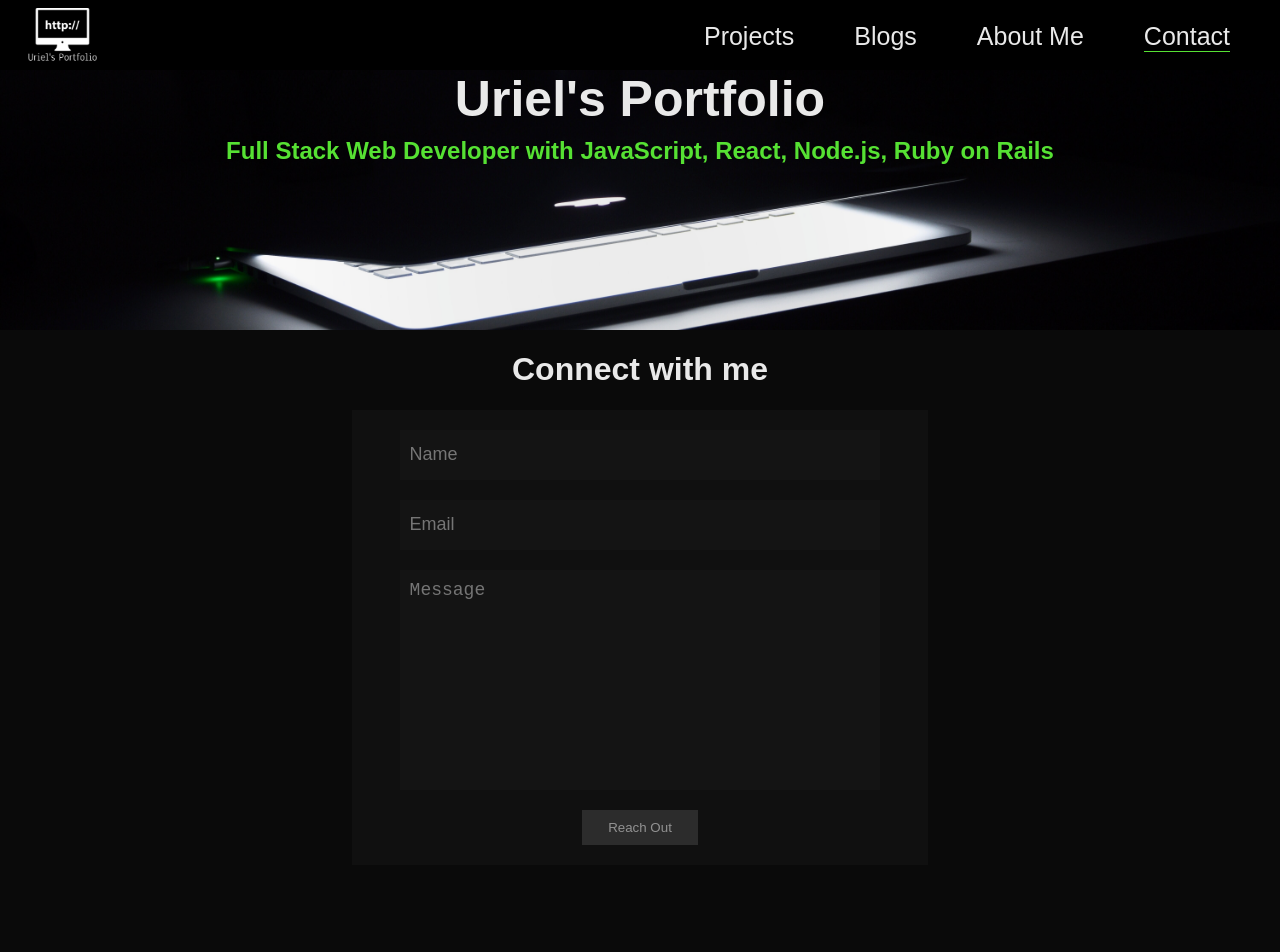
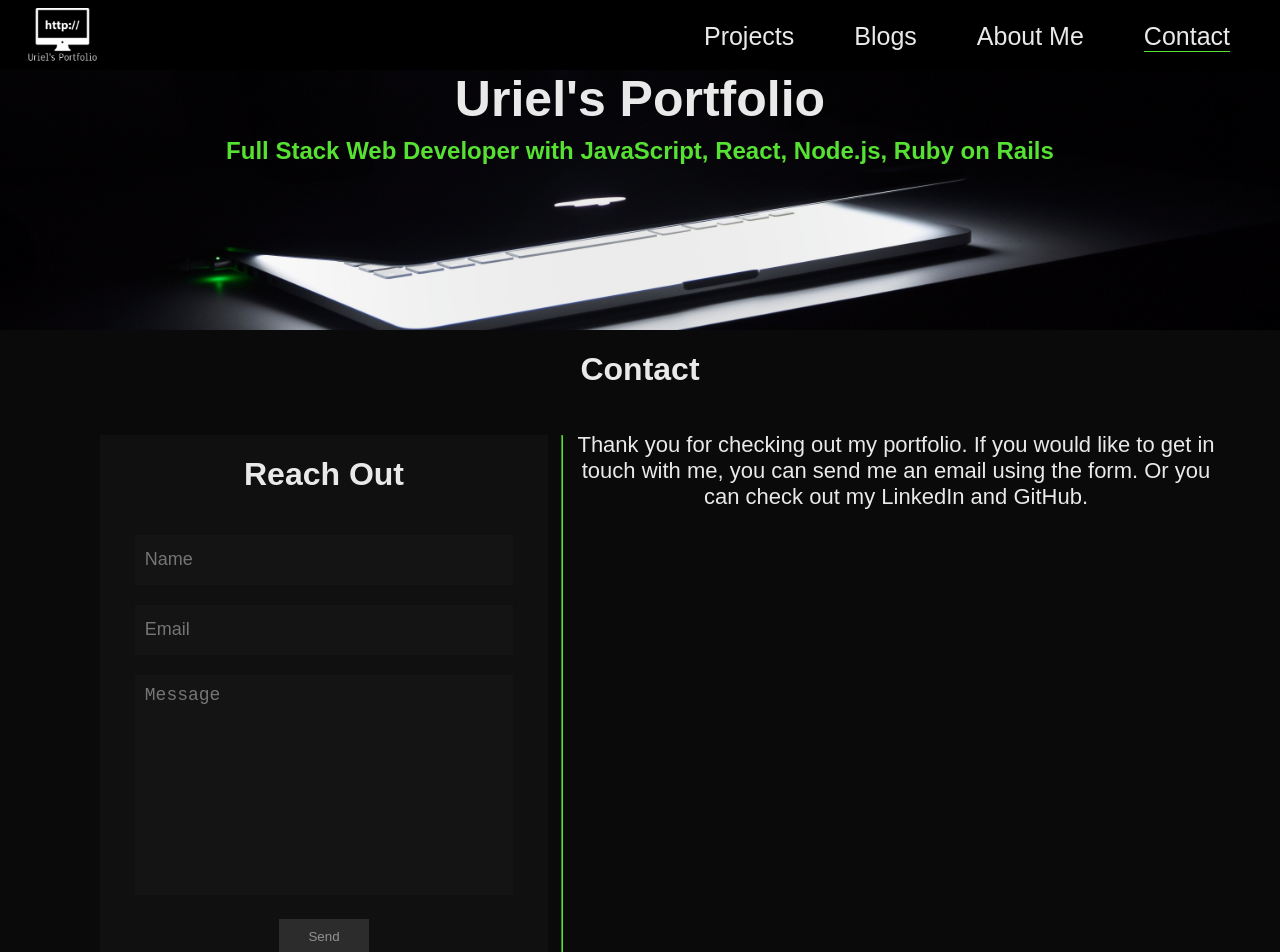
Before and after one commit to codenameuriel/portfolio, a React (Create React App) app: page /contact in a window 1280 px wide. Shown: the top 952 px of the page. Before the commit the page ends 865 px from the top, so only its background shows below. Built offline with nearby package versions, Linux system fonts and the light colour scheme; no server answers; a web font is replaced by a local one.

Commit message:
add styling to Contact component

```diff
--- a/src/components/Contact/Contact.js
+++ b/src/components/Contact/Contact.js
@@ -96,7 +96,10 @@ class Contact extends Component {
     const { form } = this.state;
     return (
       <div className={ContactStyles.Contact}>
-        <h1>Connect with me</h1>
+        <h1>Contact</h1>
+        <div className={ContactStyles.MainContainer}>
+          <div className={ContactStyles.SubContainer}>
+            <h1>Reach Out</h1>
             <form>
               <input
                 onChange={this.inputHandler}
@@ -118,9 +121,14 @@ class Contact extends Component {
                 placeholder="Message"
                 value={form.message.value}/>
 
-          {/* <input type="submit" disabled={!this.state.isValid} value="Reach Out"/> */}
-          <button onClick={this.sendEmail} disabled={!this.state.isValid}>Reach Out</button>
+              <button onClick={this.sendEmail} disabled={!this.state.isValid}>Send</button>
             </form>
+          </div>
+          <hr/>
+          <p>
+            Thank you for checking out my portfolio. If you would like to get in touch with me, you can send me an email using the form. Or you can check out my LinkedIn and GitHub.
+          </p>
+        </div>
       </div>
     );
   }
--- a/src/components/Contact/Contact.module.css
+++ b/src/components/Contact/Contact.module.css
@@ -3,6 +3,29 @@
   text-align: center;
   display: flex;
   flex-flow: column;
+}
+
+.MainContainer {
+  display: flex;
+  flex-flow: row;
+}
+
+.MainContainer hr {
+  margin-top: 25px;
+  border-color: #56e133;
+}
+
+.Contact p {
+  font-size: 22px;
+  width: 50%;
+  margin-right: 5%;
+}
+
+.SubContainer {
+  margin-top: 25px;
+  background-color: rgb(16, 16, 16);
+  width: 35%;
+  margin-left: 100px;
 }
 
 .Contact input, textarea{
@@ -18,12 +41,7 @@
 }
 
 .Contact form {
-  display: flex;
-  flex-flow: column;
-  width: 45%;
-  text-align: center;
-  background-color: rgb(16, 16, 16);
-  align-self: center;
+  display: contents;
 }
 
 .Contact input:focus, textarea:focus {
```
Lines whose indentation alone changed are shown as unchanged.
